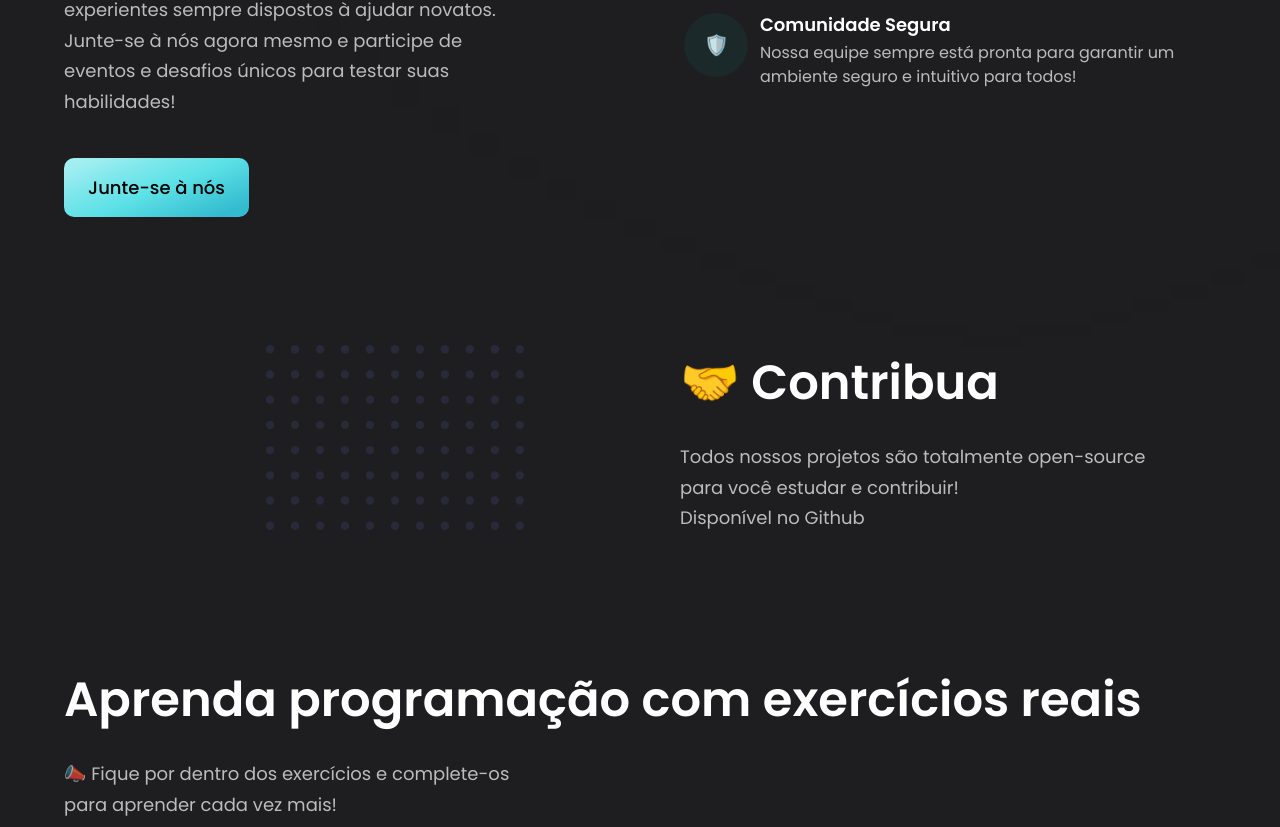
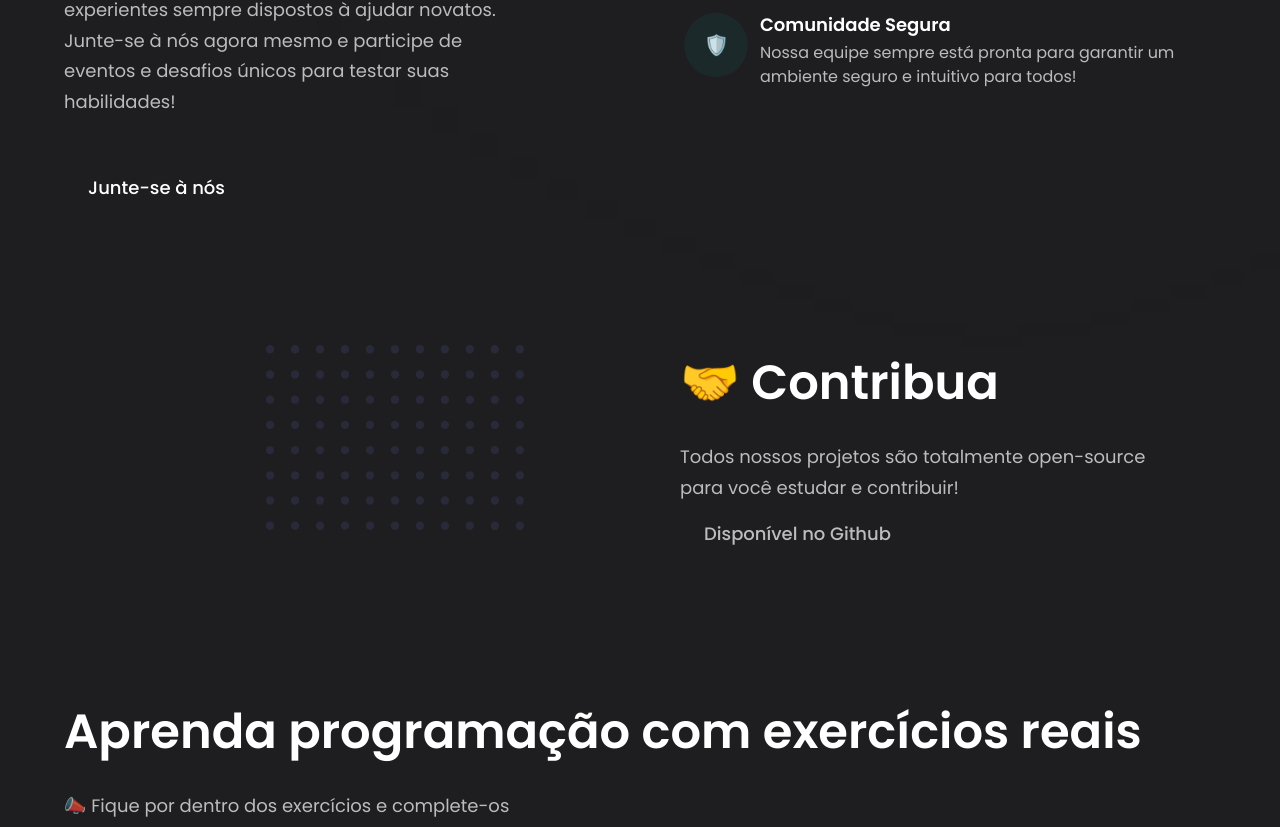
Before and after one commit to Dev-Help-Oficial/web, a React (Vite) app: page / in a window 1280 px wide. Shown: the part 890-1717 px from the top of the page. Built offline with nearby package versions, Linux system fonts and the light colour scheme.

Commit message:
Melhora a personalização e reutilização de botões

```diff
--- a/src/components/Business.jsx
+++ b/src/components/Business.jsx
@@ -35,7 +35,7 @@ const Business = () => (
                 Junte-se à nós agora mesmo e participe de eventos e desafios únicos para testar suas habilidades!
             </p>
 
-            <Button text="Junte-se à nós" link="https://discord.gg/vNpPh6XTE9" styles={`mt-10`} />
+            <Button text="Junte-se à nós" link="https://discord.gg/vNpPh6XTE9" styles={`mt-10`} background="indigo-500" textcolor="white" />
         </div>
 
         <div className={`${layout.sectionImg} flex-col`}>
--- a/src/components/Button.jsx
+++ b/src/components/Button.jsx
@@ -1,12 +1,12 @@
 import React from "react";
 
-const Button = ({ text, link, styles }) => (
+const Button = ({ text, link, styles, background, hover, textcolor }) => (
   <a href={link}>
     <button
       type="button"
-      className={`py-4 px-6 font-Poppins font-medium text-[18px] bg-blue-gradient rounded-[10px] transform transition-transform hover:scale-95 hover:bg-blue-600 focus:ring-2 focus:ring-blue-300 focus:ring-opacity-50 ${styles}`}
+      className={`${styles} py-4 px-6 font-Poppins font-medium text-[18px] rounded-[10px] transform transition-transform hover:scale-95 hover:${hover} focus:ring-2 focus:ring-blue-300 focus:ring-opacity-50 bg-${background}`}
     >
-      {text}
+      <span className={`text-${textcolor}`}>{text}</span>
     </button>
   </a>
 );
--- a/src/components/CardDeal.jsx
+++ b/src/components/CardDeal.jsx
@@ -11,7 +11,7 @@ const CardDeal = () => (
             📣 Fique por dentro dos exercícios e complete-os para aprender cada vez mais!
             </p>
 
-            <Button text="Junte-se à nós" link="https://discord.gg/vNpPh6XTE9" styles={`mt-10`} />
+            <Button text="Junte-se à nós" link="https://discord.gg/vNpPh6XTE9" styles={`mt-10`} background="blue-gradient" textcolor="black" />
         </div>
 
 
--- a/src/components/Content.jsx
+++ b/src/components/Content.jsx
@@ -1,4 +1,5 @@
 import styles, { layout } from "../style";
+import Button from "./Button";
 
 const Content = () => (
     <section id="product" className={layout.sectionReverse}>
@@ -109,7 +110,7 @@ const Content = () => (
             <p className={`${styles.paragraph} max-w-[470px] mt-5`}>
                 Todos nossos projetos são totalmente open-source para você estudar e contribuir!
                 <br className="sm:block hidden" />{" "}
-                <a className='no-underline hover:underline' href="https://github.com/dev-help-oficial" target="_blank">Disponível no Github</a>
+                <Button text="Disponível no Github" link="https://github.com/Dev-Help-Oficial/web" background="slate-500" />
             </p>
 
 
```
